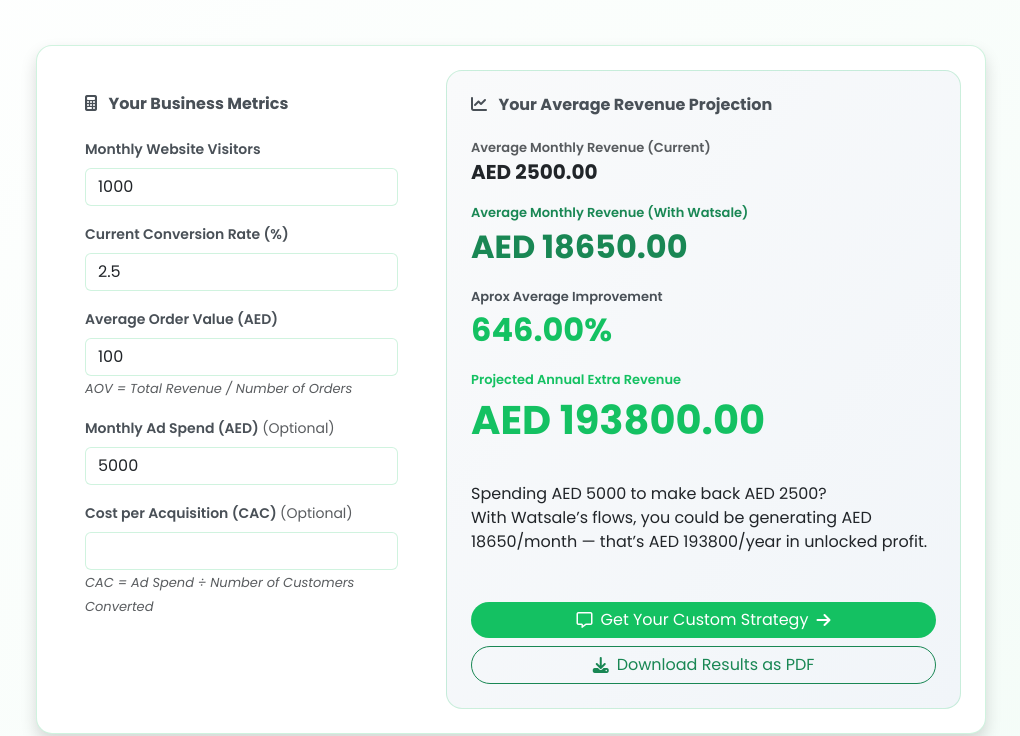
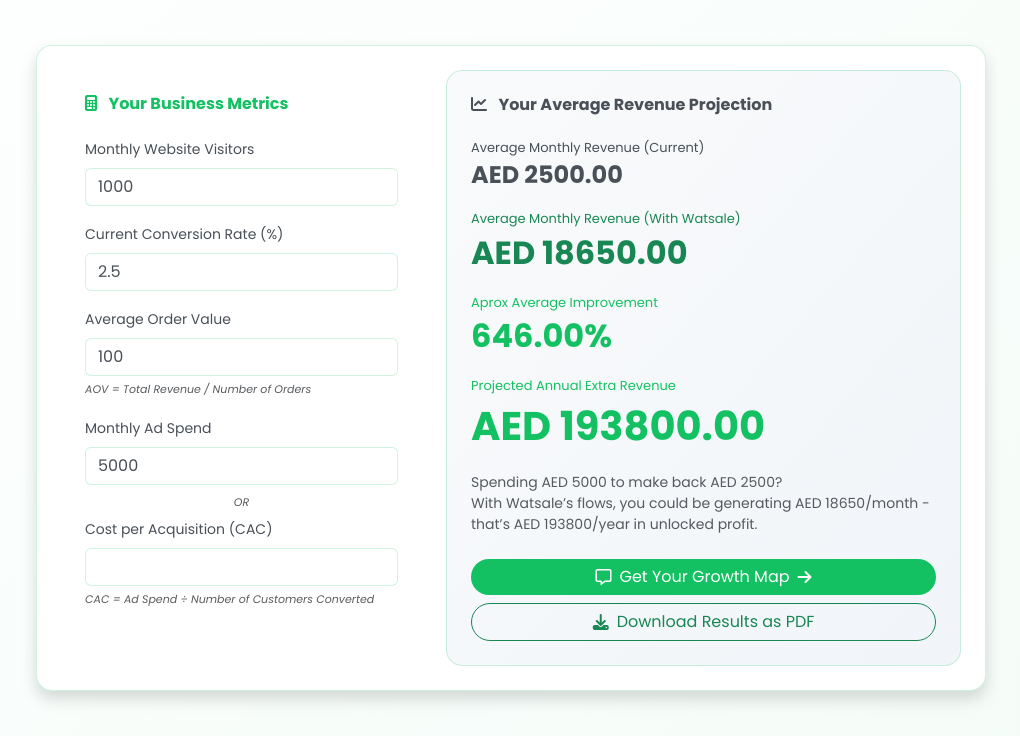
Before and after one commit to watsale/watsale, a plain HTML site: page index.html in a window 1280 px wide. Shown: the part 1839-2575 px from the top of the page, without its empty margins (129-1149 px from the left). Drawn offline with nearby package versions, Linux system fonts and the light colour scheme.

Commit message:
ARP Calculator Final Tweaks, Alignment & Color Fixes Updated

```diff
--- a/index.html
+++ b/index.html
@@ -305,10 +305,12 @@
           </div>
         </div>
 
-        <div class="d-flex flex-column flex-sm-row justify-content-center">
+        <div
+          class="d-flex flex-column flex-sm-row justify-content-center align-content-center"
+        >
           <a
             href="/#"
-            class="btn btn-success-custom btn-lg px-5 py-2 d-flex align-items-center gap-2 rounded-pill text-white text-decoration-none"
+            class="btn btn-success-custom btn-lg px-5 py-2 d-flex align-items-center justify-content-between gap-2 rounded-pill text-white text-decoration-none"
           >
             <i class="fa-solid fa-calendar-days fs-6"></i>
             <span class="fw-medium fs-6">Book A Stratergy Session</span>
@@ -364,7 +366,7 @@
               <div class="">
                 <div class="card-body p-4">
                   <div class="card-title mb-4">
-                    <h3 class="fw-bold mb-3 fs-6 text-dark-emphasis">
+                    <h3 class="fw-bold mb-3 fs-6 text-success-custom">
                       <i class="fa-solid fa-calculator me-2"></i> Your Business
                       Metrics
                     </h3>
@@ -372,14 +374,14 @@
                   <form id="roiForm" class="row g-3">
                     <div class="col-12">
                       <label
-                        class="form-label text-dark-emphasis fw-semibold"
+                        class="form-label text-dark-emphasis"
                         style="font-size: 14px"
                         >Monthly Website Visitors</label
                       >
                       <input
                         type="number"
                         name="visitors"
-                        class="form-control border-success-soft"
+                        class="form-control border-success-soft text-dark-emphasis"
                         value="1000"
                         id="visitors"
                       />
@@ -387,14 +389,14 @@
 
                     <div class="col-12">
                       <label
-                        class="form-label text-dark-emphasis fw-semibold"
+                        class="form-label text-dark-emphasis"
                         style="font-size: 14px"
                         >Current Conversion Rate (%)</label
                       >
                       <input
                         type="number"
                         name="conversion_rate"
-                        class="form-control border-success-soft"
+                        class="form-control border-success-soft text-dark-emphasis"
                         value="2.5"
                         id="conversion_rate"
                       />
@@ -402,21 +404,21 @@
 
                     <div class="col-12">
                       <label
-                        class="form-label text-dark-emphasis fw-semibold"
+                        class="form-label text-dark-emphasis"
                         style="font-size: 14px"
-                        >Average Order Value (AED)</label
+                        >Average Order Value</label
                       >
                       <input
                         type="number"
                         name="aov"
-                        class="form-control border-success-soft"
+                        class="form-control border-success-soft text-dark-emphasis"
                         value="100"
                         id="aov"
                         required
                       />
                       <small
                         class="text-muted"
-                        style="font-size: small; font-style: italic"
+                        style="font-size: 11px; font-style: italic"
                       >
                         AOV = Total Revenue / Number of Orders
                       </small>
@@ -424,37 +426,43 @@
 
                     <div class="col-12">
                       <label
-                        class="form-label text-dark-emphasis fw-semibold"
+                        class="form-label text-dark-emphasis"
                         style="font-size: 14px"
-                        >Monthly Ad Spend (AED)
-                        <span class="text-muted">(Optional)</span></label
-                      >
+                        >Monthly Ad Spend
+                      </label>
                       <input
                         type="number"
                         name="ad_spend"
-                        class="form-control border-success-soft"
+                        class="form-control border-success-soft text-dark-emphasis"
                         value="5000"
                         id="ad_spend"
                       />
                     </div>
 
-                    <div class="col-12">
+                    <div class="col-12 mt-1 mb-1 text-center">
+                      <small
+                        class="text-muted"
+                        style="font-size: 11px; font-style: italic"
+                        >OR</small
+                      >
+                    </div>
+
+                    <div class="col-12 mt-0">
                       <label
-                        class="form-label text-dark-emphasis fw-semibold"
+                        class="form-label text-dark-emphasis"
                         style="font-size: 14px"
                         >Cost per Acquisition (CAC)
-                        <span class="text-muted">(Optional)</span></label
-                      >
+                      </label>
                       <input
                         type="number"
                         name="cac"
-                        class="form-control border-success-soft"
+                        class="form-control border-success-soft text-dark-emphasis"
                         value=""
                         id="cac"
                       />
                       <small
                         class="text-muted"
-                        style="font-size: small; font-style: italic"
+                        style="font-size: 11px; font-style: italic"
                       >
                         CAC = Ad Spend ÷ Number of Customers Converted
                       </small>
@@ -476,19 +484,18 @@
                   </div>
                   <div class="row g-3 mb-4">
                     <div class="col-sm-12">
-                      <div
-                        class="text-muted fw-semibold"
-                        style="font-size: small"
-                      >
+                      <div class="text-dark-emphasis" style="font-size: small">
                         Average Monthly Revenue (Current)
                       </div>
-                      <div class="fw-bold fs-5" id="currentSales">AED 0</div>
+                      <div
+                        class="text-dark-emphasis fw-bold fs-4"
+                        id="currentSales"
+                      >
+                        AED 0
+                      </div>
                     </div>
                     <div class="col-sm-12">
-                      <div
-                        class="text-success fw-semibold"
-                        style="font-size: small"
-                      >
+                      <div class="text-success" style="font-size: small">
                         Average Monthly Revenue (With Watsale)
                       </div>
                       <div class="fw-bold fs-2 text-success" id="improvedSales">
@@ -496,10 +503,7 @@
                       </div>
                     </div>
                     <div class="col-sm-12">
-                      <div
-                        class="text-dark-emphasis fw-semibold"
-                        style="font-size: small"
-                      >
+                      <div class="text-success-custom" style="font-size: small">
                         Aprox Average Improvement
                       </div>
                       <div class="fw-bold fs-2 text-success-custom" id="roi">
@@ -507,10 +511,7 @@
                       </div>
                     </div>
                     <div class="col-sm-12">
-                      <div
-                        class="text-success-custom fw-semibold"
-                        style="font-size: small"
-                      >
+                      <div class="text-success-custom" style="font-size: small">
                         Projected Annual Extra Revenue
                       </div>
                       <div
@@ -520,17 +521,13 @@
                         AED 0
                       </div>
                     </div>
-                    <div class="col-sm-12">
-                      <div class="mb-4 bg-transparent">
-                        <p id="lossAlert" class="text-danger text-center">
-                          <!-- You Are Currently Running At Loss On Ads Spend -->
-                        </p>
-                        <p>
+                    <div class="col-sm-12 mb-0">
+                      <div class="mb-0 bg-transparent">
+                        <p class="text-muted small mb-0">
                           Spending <span id="spendAmount"></span> to make back
-                          <span id="currentRevenue"></span>?
-                          <br />
+                          <span id="currentRevenue"></span>? <br />
                           With Watsale’s flows, you could be generating
-                          <span id="monthlyRevenueWatsale"></span>/month —
+                          <span id="monthlyRevenueWatsale"></span>/month -
                           that’s <span id="yearlyRevenueWatsale"></span>/year in
                           unlocked profit.
                         </p>
@@ -543,8 +540,8 @@
                       href="#strategy"
                       class="btn btn-success-custom d-flex align-items-center justify-content-center gap-2 rounded-pill"
                     >
-                      <i class="fa-regular fa-message"></i> Get Your Custom
-                      Strategy <i class="fa-solid fa-arrow-right"></i>
+                      <i class="fa-regular fa-message"></i> Get Your Growth Map
+                      <i class="fa-solid fa-arrow-right"></i>
                     </a>
                     <button
                       class="btn btn-outline-success rounded-pill d-flex align-items-center justify-content-center gap-2"
@@ -577,7 +574,7 @@
         <!-- Headline -->
         <div class="text-center mb-0">
           <h2 class="fw-bold text-dark-emphasis mb-3 fs-2">
-            Explore Our <span class="text-success-custom">Plans</span>
+            Explore Our <span class="text-success-custom fw-bold">Plans</span>
           </h2>
           <h3 class="fs-4 text-secondary mb-4">
             How to choose the right plan..!?
@@ -812,7 +809,7 @@
           </div>
           <h2 class="fw-bold text-dark-emphasis mb-3 fs-1">
             Scale WhatsApp for
-            <span class="text-success-custom">Enterprise</span>
+            <span class="text-success-custom fw-bold">Enterprise</span>
           </h2>
           <p class="lead text-muted mx-auto fs-6">
             Purpose-built for Fortune 500 companies, large enterprises, and
```
